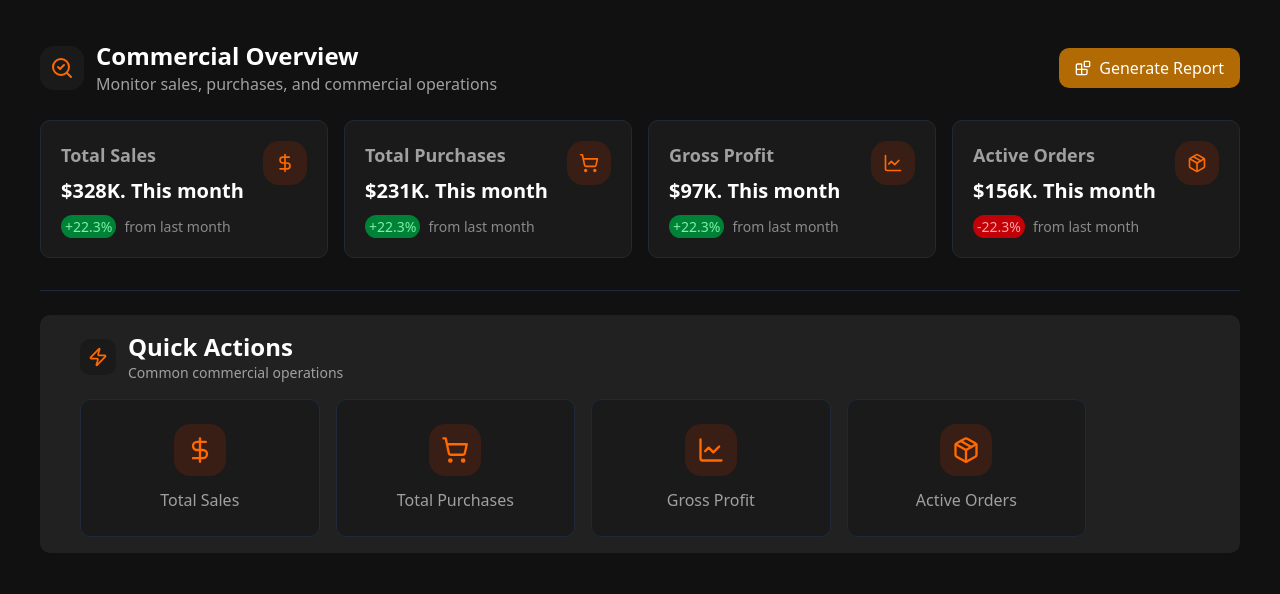
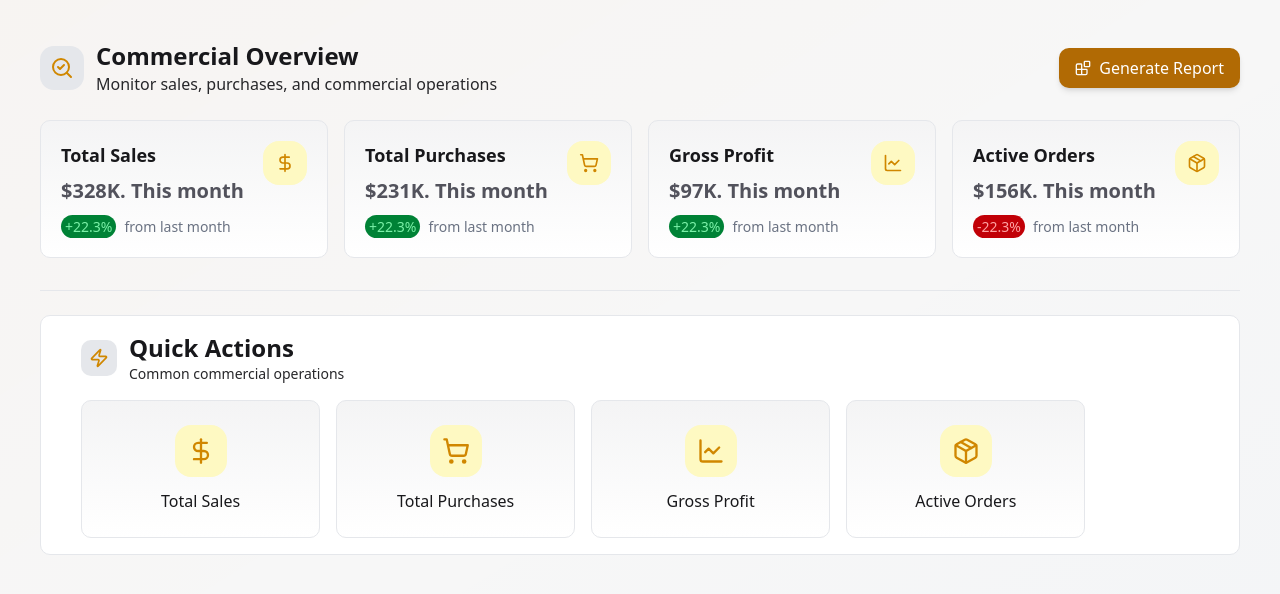
Before and after one commit to shahzil-shahzad1/erp-main11, a Next.js app: page /commercial/overview in a window 1280 px wide. Shown: the top 594 px of the page. Built offline with nearby package versions, Linux system fonts and the light colour scheme.

Commit message:
Update page.tsx

```diff
--- a/src/app/(commercial)/commercial/overview/page.tsx
+++ b/src/app/(commercial)/commercial/overview/page.tsx
@@ -1,106 +1,112 @@
 import React from 'react';
 // Importing Lucide React icons
-import { SearchCheck, DollarSign, Blocks, ShoppingCart, Package, LineChart, Zap } from 'lucide-react'; // Removed 'Wallet' as it was unused
+import { SearchCheck, DollarSign, Blocks, ShoppingCart, Package, LineChart, Zap } from 'lucide-react';
 
 // Main App component
 export default function App() {
+
   const commercialOverviewCards = [
     {
       title: "Total Sales ",
       amount: "$328K. This month",
-      // Placeholder image URL for sales
-      image: "https://placehold.co/20x20/e5a004/121111?text=S",
       lmprofit: "+22.3%",
-      bg: "bg-[#1a1a1a]", // Very dark gray for primary cards
-      imagebg: "bg-orange-900/30 group-hover:bg-orange-800/50 transition-colors duration-200", // Orange/Gold
-      icon: DollarSign, // Using DollarSign icon for Sales
-      items: [
-        "from last month"
-      ]
+      icon: DollarSign,
+      items: ["from last month"],
+      // Default (Light Mode) styles for the card, overridden by dark: classes
+      bg: "bg-gradient-to-b from-zinc-100 to-white", // From image analysis
+      imageBg: "bg-yellow-100 group-hover:bg-yellow-200 transition-colors duration-200 dark:bg-orange-900/30 dark:group-hover:bg-orange-800/50", // From image analysis
+      iconColor: "text-yellow-600 dark:text-orange-500", // From image analysis
+      textColor: "text-zinc-600 dark:text-zinc-200", // From image analysis
+      subTextColor: "text-zinc-900 dark:text-white", // From image analysis
+      borderColor: "border-gray-200" // From image analysis
     },
     {
       title: "Total Purchases ",
       amount: "$231K. This month",
-      // Placeholder image URL for purchase
-      image: "https://placehold.co/20x20/b16a04/121111?text=P",
       lmprofit: "+22.3%",
-      bg: "bg-[#1a1a1a]", // Very dark gray for primary cards
-      imagebg: "bg-orange-900/30 group-hover:bg-orange-800/50 transition-colors duration-200", // Darker orange/gold
-      icon: ShoppingCart, // Using ShoppingCart icon for Purchases
-      items: [
-        "from last month"
-      ]
+      icon: ShoppingCart,
+      items: ["from last month"],
+      // Default (Light Mode) styles for the card, overridden by dark: classes
+      bg: "bg-gradient-to-b from-zinc-100 to-white",
+      imageBg: "bg-yellow-100 group-hover:bg-yellow-200 transition-colors duration-200 dark:bg-orange-900/30 dark:group-hover:bg-orange-800/50",
+      iconColor: "text-yellow-600 dark:text-orange-500",
+      textColor: "text-zinc-600 dark:text-zinc-200",
+      subTextColor: "text-zinc-900 dark:text-white",
+      borderColor: "border-gray-200"
     },
     {
       title: "Gross Profit",
       amount: " $97K. This month",
-      // Placeholder image URL for profit
-      image: "https://placehold.co/20x20/e5a004/121111?text=G",
       lmprofit: "+22.3%",
-      bg: "bg-[#1a1a1a]", // Very dark gray for primary cards
-      imagebg: "bg-orange-900/30 group-hover:bg-orange-800/50 transition-colors duration-200", // Orange/Gold
-      icon: LineChart, // Using LineChart icon for Gross Profit
-      items: [
-        "from last month"
-      ]
+      icon: LineChart,
+      items: ["from last month"],
+      // Default (Light Mode) styles for the card, overridden by dark: classes
+      bg: "bg-gradient-to-b from-zinc-100 to-white",
+      imageBg: "bg-yellow-100 group-hover:bg-yellow-200 transition-colors duration-200 dark:bg-orange-900/30 dark:group-hover:bg-orange-800/50",
+      iconColor: "text-yellow-600 dark:text-orange-500",
+      textColor: "text-zinc-600 dark:text-zinc-200",
+      subTextColor: "text-zinc-900 dark:text-white",
+      borderColor: "border-gray-200"
     },
     {
       title: "Active Orders ",
       amount: "$156K. This month",
-      // Placeholder image URL for orders
-      image: "https://placehold.co/20x20/e5a004/121111?text=O",
       lmprofit: "-22.3%",
-      bg: "bg-[#1a1a1a]", // Very dark gray for primary cards
-      imagebg: "bg-orange-900/30 group-hover:bg-orange-800/50 transition-colors duration-200", // Orange/Gold
-      icon: Package, // Using Package icon for Active Orders
-      items: [
-        "from last month"
-      ]
+      icon: Package,
+      items: ["from last month"],
+      // Default (Light Mode) styles for the card, overridden by dark: classes
+      bg: "bg-gradient-to-b from-zinc-100 to-white",
+      imageBg: "bg-yellow-100 group-hover:bg-yellow-200 transition-colors duration-200 dark:bg-orange-900/30 dark:group-hover:bg-orange-800/50",
+      iconColor: "text-yellow-600 dark:text-orange-500",
+      textColor: "text-zinc-600 dark:text-zinc-200",
+      subTextColor: "text-zinc-900 dark:text-white",
+      borderColor: "border-gray-200"
     }
   ];
 
   return (
-    // Tailwind CSS script for CDN - Note: In a Next.js project, Tailwind should be configured via build tools.
-    // This CDN script is used here for simplicity in the Canvas environment.
     <>
-      <div className="bg-[#121111] min-h-screen p-6 md:p-10 text-white font-sans">
+      {/* The 'dark' class is expected to be managed by an external toggle (e.g., your navbar) on an ancestor element. */}
+      {/* Styling now directly uses light-mode-class dark:dark-mode-class */}
+      <div className="bg-gradient-to-br from-orange-500/[0.02] via-transparent to-blue-500/[0.02] dark:from-red-500/[0.05] dark:via-transparent dark:to-blue-500/[0.05] min-h-screen p-6 md:p-10 font-sans relative inset-0">
+
         {/* Header Section */}
         <div className="mb-6">
           <div className="flex justify-between items-center flex-wrap gap-4">
             <div className="flex gap-3 items-center">
-              <div className="bg-[#1a1a1a] p-2.5 rounded-xl">
-                <SearchCheck className="w-6 h-6 text-orange-500" />
+              <div className="bg-gray-200 dark:bg-[#1a1a1a] p-2.5 rounded-xl"> {/* Uses bg-gray-200 for light, bg-card for dark */}
+                <SearchCheck className="w-6 h-6 text-yellow-600 dark:text-orange-500" /> {/* Uses yellow for light, orange for dark */}
               </div>
               <div>
-                <h1 className="text-2xl font-bold text-white">Commercial Overview</h1>
-                <p className="text-[#a0a0a0]">Monitor sales, purchases, and commercial operations</p>
+                <h1 className="text-2xl font-bold text-zinc-900 dark:text-zinc-100">Commercial Overview</h1> {/* Uses gray-900 for light, foreground for dark */}
+                <p className="text-zinc-800 dark:text-zinc-200">Monitor sales, purchases, and commercial operations</p> {/* Uses gray-600 for light, muted-foreground for dark */}
               </div>
             </div>
 
-            <button className="bg-[#b16a04] flex gap-2 py-2 px-4 cursor-pointer rounded-lg transition-all duration-200 hover:scale-[1.03] items-center whitespace-nowrap">
-              <Blocks className="w-4 h-4 text-white" />
-              <span className="text-white text-sm md:text-base">Generate Report</span>
+            <button className="bg-[#b16a04] text-white flex gap-2 py-2 px-4 cursor-pointer rounded-lg shadow-md transition-all duration-200 hover:scale-[1.03] items-center whitespace-nowrap">
+              <Blocks className="w-4 h-4 text-primary-foreground" />
+              <span className="text-sm md:text-base">Generate Report</span>
             </button>
           </div>
         </div>
 
         {/* Metrics Grid */}
         <div className="grid grid-cols-1 sm:grid-cols-2 lg:grid-cols-4 gap-4 mb-8">
-          {commercialOverviewCards.map((card) => {
-            const IconComponent = card.icon; // Get the icon component from card data
+          {commercialOverviewCards.map((card, index) => {
+            const IconComponent = card.icon;
             return (
               <div
-                className={`relative border border-gray-800 rounded-lg p-5 flex flex-col sm:flex-row justify-between items-start ${card.bg} hover:shadow-sm transition-all duration-200 cursor-pointer overflow-hidden group hover:scale-[1.03]`}
+                className={`relative border ${card.borderColor} dark:border-zinc-900 rounded-lg p-5 flex flex-col sm:flex-row justify-between items-start ${card.bg} dark:bg-[#1a1a1a] hover:shadow-sm transition-all duration-200 cursor-pointer overflow-hidden group hover:scale-[1.03]`}
                 key={card.title}
               >
                 {/* Content */}
                 <div className="flex-1 w-full">
-                  <h2 className="text-lg font-semibold mb-2 text-[#a0a0a0]">{card.title}</h2>
-                  <div className="text-xl font-bold mb-3 text-white">{card.amount}</div>
-                  <ul className="text-sm text-[#8a8a8a] space-y-1">
-                    {card.items.map((item, index) => (
+                  <h2 className={`text-lg font-semibold mb-2 ${card.subTextColor}`}>{card.title}</h2>
+                  <div className={`text-xl font-bold mb-3 ${card.textColor}`}>{card.amount}</div>
+                  <ul className={`text-sm text-gray-500 dark:text-[#8a8a8a] space-y-1`}>
+                    {card.items.map((item, itemIndex) => (
                       <li
-                        key={index}
+                        key={itemIndex}
                         className={`flex`}
                       >
                           <div>
@@ -119,9 +125,8 @@ export default function App() {
                     ))}
                   </ul>
                 </div>
-                <div className={`p-3 rounded-2xl ${card.imagebg} mt-3 sm:mt-0 self-end sm:self-auto`}>
-                  {/* Render the Lucide React icon component */}
-                  <IconComponent className="w-5 h-5 text-orange-500" />
+                <div className={`p-3 rounded-2xl ${card.imageBg} mt-3 sm:mt-0 self-end sm:self-auto`}>
+                  <IconComponent className={`w-5 h-5 ${card.iconColor} dark:text-accent-foreground`} />
                 </div>
               </div>
             );
@@ -129,34 +134,33 @@ export default function App() {
         </div>
 
         {/* Divider */}
-        <div className="border-t border-gray-800 my-6"></div>
+        <div className={`border-t border-gray-200 dark:border-zinc-900 my-6`}></div>
 
-        <div className="flex flex-col gap-4 bg-[#212121] px-10 py-4 rounded-lg">
+        <div className={`flex flex-col gap-4 bg-white dark:bg-card px-10 py-4 rounded-lg border border-gray-200 dark:border-border`}>
           {/* Header Section */}
           <div className="flex items-center gap-3">
-            <div className="bg-[#1a1a1a] p-2 rounded-lg">
-              <Zap className="w-5 h-5 text-orange-500" />
+            <div className="bg-gray-200 dark:bg-[#1a1a1a] p-2 rounded-lg">
+              <Zap className={`w-5 h-5 text-yellow-600 dark:text-orange-500`} />
             </div>
             <div>
-              <h3 className="text-2xl font-bold text-white">Quick Actions</h3>
-              <p className="text-sm text-[#a0a0a0]">Common commercial operations</p>
+              <h3 className={`text-2xl font-bold  text-zinc-900 dark:text-zinc-100`}>Quick Actions</h3>
+              <p className={`text-sm text-zinc-800 dark:text-zinc-200`}>Common commercial operations</p>
             </div>
           </div>
 
           {/* Cards Grid */}
           <div className="flex flex-wrap gap-4">
             {commercialOverviewCards.map((card, index) => {
-              const IconComponent = card.icon; // Get the icon component for Quick Actions
+              const IconComponent = card.icon;
               return (
                 <div
-                  key={index}
-                  className={`flex flex-col items-center gap-3 p-6 rounded-lg border-[1px] border-gray-800 transition-all hover:shadow-md bg-[#1a1a1a] w-full sm:w-[calc(40%-0.5rem)] md:w-[calc(22.33%-0.66rem)]  hover:scale-[1.05] duration-200 cursor-pointer`}
+                  key={card.title} // Using card.title as key for consistency and uniqueness
+                  className={`flex flex-col items-center gap-3 p-6 rounded-lg border-[1px] ${card.borderColor} dark:border-zinc-900 transition-all hover:shadow-md ${card.bg} dark:bg-card w-full sm:w-[calc(40%-0.5rem)] md:w-[calc(22.33%-0.66rem)]  hover:scale-[1.05] duration-200 cursor-pointer`}
                 >
-                  <div className={`p-3 rounded-2xl ${card.imagebg}`}>
-                    {/* Render the Lucide React icon component for Quick Actions */}
-                    <IconComponent className="w-7 h-7 text-orange-500" />
+                  <div className={`p-3 rounded-2xl ${card.imageBg} dark:bg-accent`}>
+                    <IconComponent className={`w-7 h-7 ${card.iconColor}`} />
                   </div>
-                  <div className="font-medium text-center text-[#a0a0a0]">{card.title}</div>
+                  <div className={`font-medium text-center ${card.subTextColor}`}>{card.title}</div>
                 </div>
               );
             })}
```
